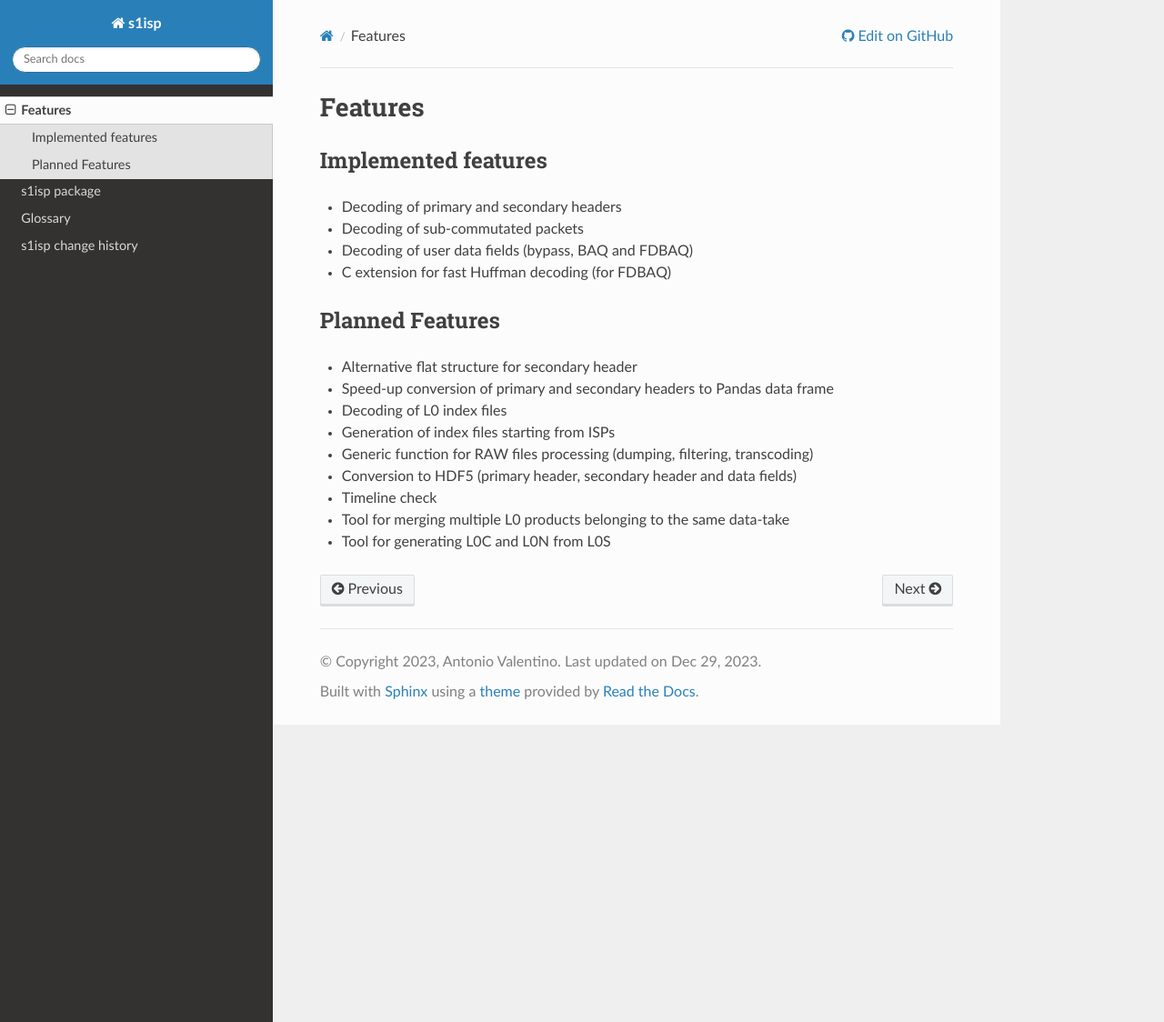
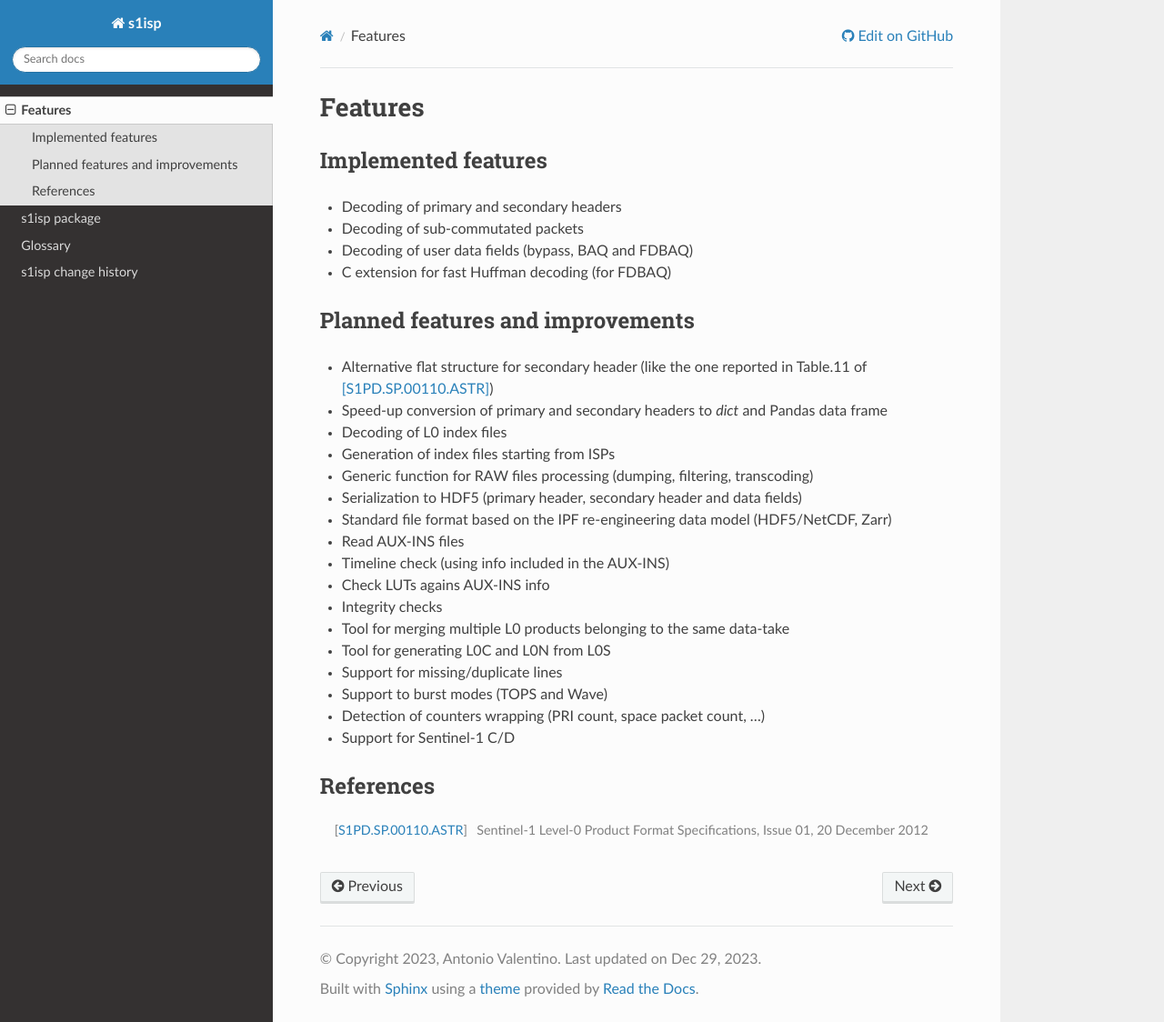
Before and after one commit to avalentino/s1isp, a Sphinx documentation site: the page built from docs/features.rst, in a window 1280 px wide and 1124 px high. Shown: the whole window at 91% size. Built offline with Sphinx 7.4.7 and the Read the Docs theme 2.0.0, drawn with Linux system fonts in a browser that asks for light colours.

Commit message:
Update feature/todo list

```diff
--- a/docs/features.rst
+++ b/docs/features.rst
@@ -10,15 +10,33 @@ Implemented features
 * C extension for fast Huffman decoding (for FDBAQ)
 
 
-Planned Features
-----------------
+Planned features and improvements
+---------------------------------
 
-* Alternative flat structure for secondary header
-* Speed-up conversion of primary and secondary headers to Pandas data frame
+* Alternative flat structure for secondary header (like the one reported
+  in Table.11 of [S1PD.SP.00110.ASTR]_)
+* Speed-up conversion of primary and secondary headers to `dict` and
+  Pandas data frame
 * Decoding of L0 index files
 * Generation of index files starting from ISPs
 * Generic function for RAW files processing (dumping, filtering, transcoding)
-* Conversion to HDF5 (primary header, secondary header and data fields)
-* Timeline check
+* Serialization to HDF5 (primary header, secondary header and data fields)
+* Standard file format based on the IPF re-engineering data model
+  (HDF5/NetCDF, Zarr)
+* Read AUX-INS files
+* Timeline check (using info included in the AUX-INS)
+* Check LUTs agains AUX-INS info
+* Integrity checks
 * Tool for merging multiple L0 products belonging to the same data-take
 * Tool for generating L0C and L0N from L0S
+* Support for missing/duplicate lines
+* Support to burst modes (TOPS and Wave)
+* Detection of counters wrapping (PRI count, space packet count, ...)
+* Support for Sentinel-1 C/D
+
+
+References
+----------
+
+.. [S1PD.SP.00110.ASTR] Sentinel-1 Level-0 Product Format Specifications,
+                        Issue 01, 20 December 2012
```
